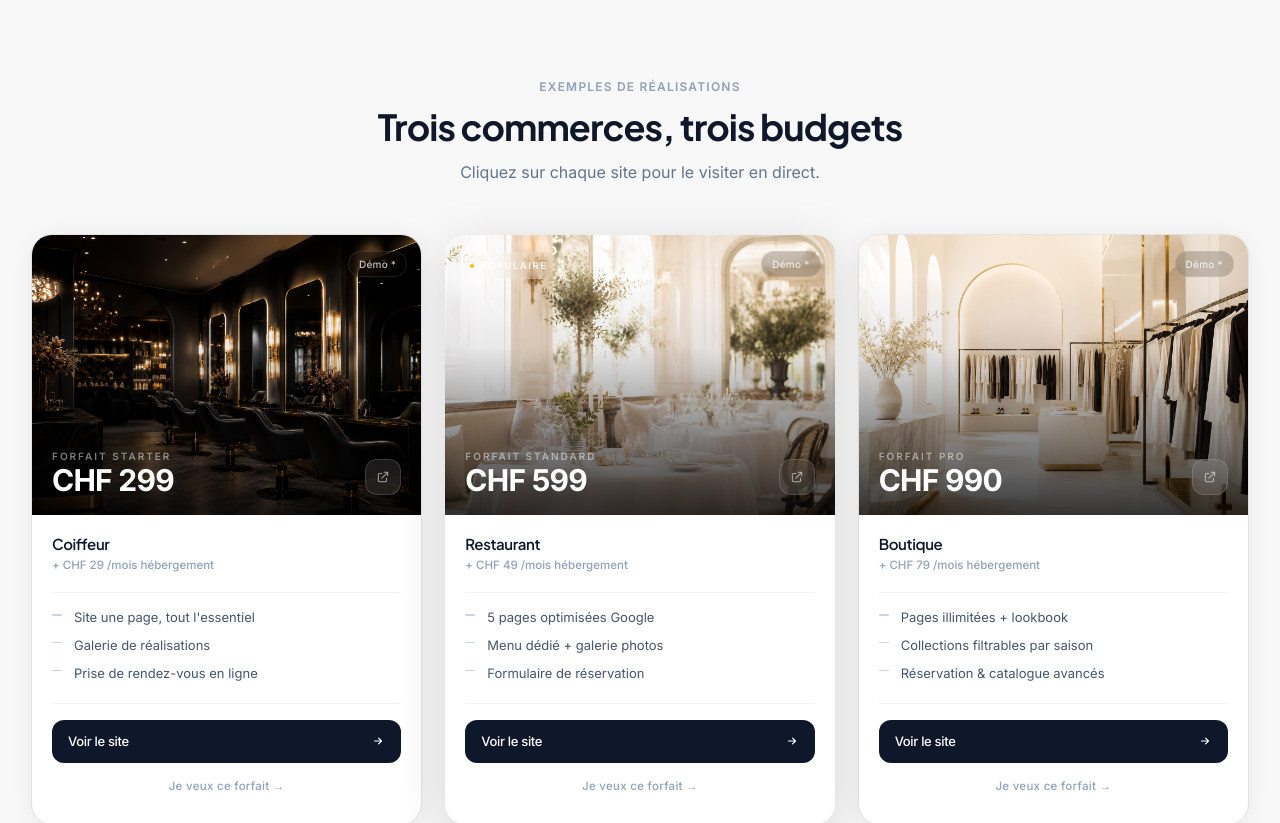
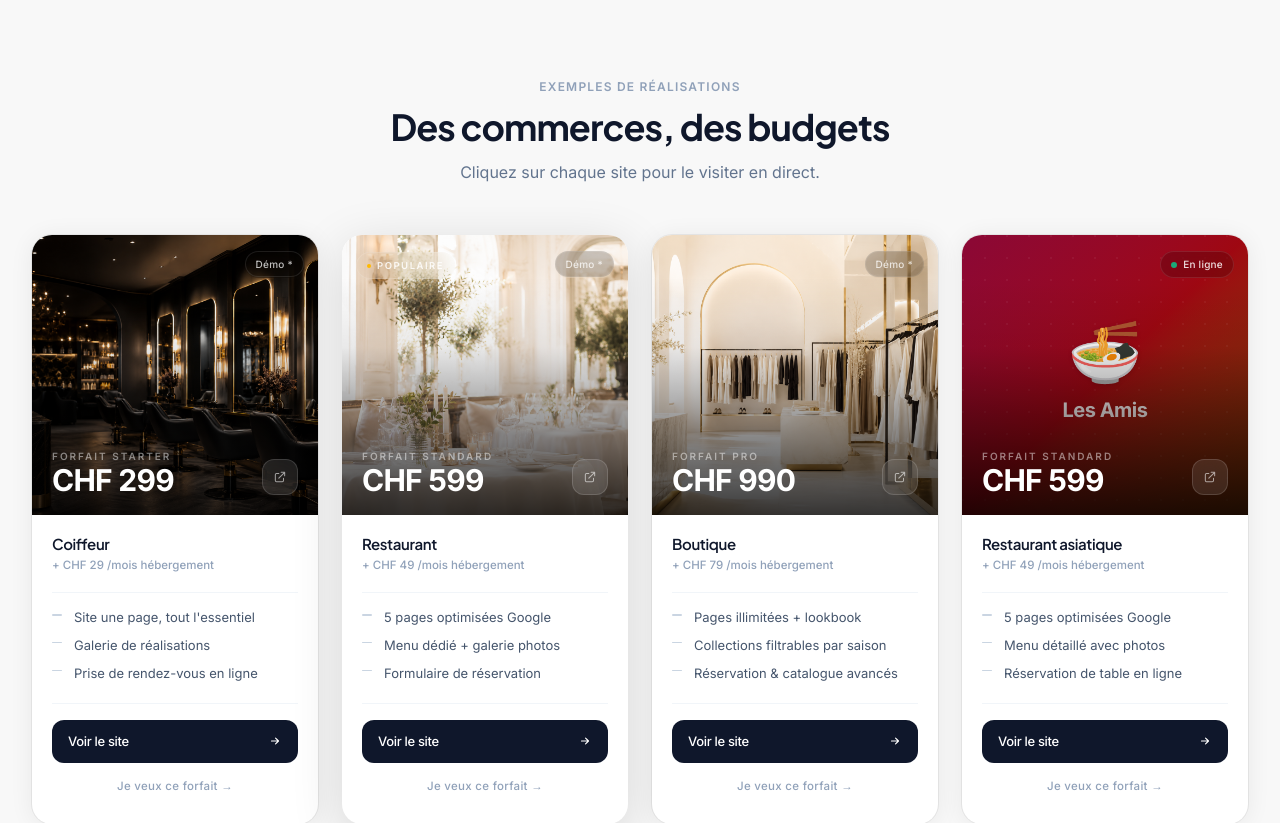
Before and after one commit to jordanrodriguez0204-cyber/atelierdigitalgeneve, a Next.js app: page /portfolio in a window 1280 px wide. Shown: the part 550-1373 px from the top of the page. Built offline with nearby package versions, Linux system fonts and the light colour scheme.

Commit message:
feat: ajoute Les Amis (restaurant asiatique) au portfolio

```diff
--- a/app/portfolio/page.tsx
+++ b/app/portfolio/page.tsx
@@ -10,7 +10,7 @@ export const metadata: Metadata = {
 };
 
 const stats = [
-  { value: '4', label: 'Sites livrés', sub: 'à Genève' },
+  { value: '5', label: 'Sites livrés', sub: 'à Genève' },
   { value: '7j', label: 'Délai moyen', sub: 'de livraison' },
   { value: '100%', label: 'Satisfaction', sub: 'garantie' },
 ];
@@ -81,7 +81,7 @@ export default function PortfolioPage() {
               Exemples de réalisations
             </p>
             <h2 className="text-3xl md:text-4xl font-bold text-slate-900 tracking-tight">
-              Trois commerces, trois budgets
+              Des commerces, des budgets
             </h2>
             <p className="text-slate-500 mt-3 max-w-lg mx-auto">
               Cliquez sur chaque site pour le visiter en direct.
--- a/components/Footer.tsx
+++ b/components/Footer.tsx
@@ -9,10 +9,11 @@ const navLinks = [
 ];
 
 const demos = [
-  { href: 'https://restaurant.atelierdigitalgeneve.ch', label: 'Restaurant · Standard' },
-  { href: 'https://coiffeur.atelierdigitalgeneve.ch',   label: 'Coiffeur · Starter' },
-  { href: 'https://boutique.atelierdigitalgeneve.ch',   label: 'Boutique · Pro' },
-  { href: 'https://cocina-de-chanyz.vercel.app',        label: 'Cocina de Chanyz · Sur mesure' },
+  { href: 'https://restaurant.atelierdigitalgeneve.ch',       label: 'Restaurant · Standard' },
+  { href: 'https://coiffeur.atelierdigitalgeneve.ch',         label: 'Coiffeur · Starter' },
+  { href: 'https://boutique.atelierdigitalgeneve.ch',         label: 'Boutique · Pro' },
+  { href: 'https://les-amis-asia-dinner-website.vercel.app',  label: 'Les Amis · Standard' },
+  { href: 'https://cocina-de-chanyz.vercel.app',              label: 'Cocina de Chanyz · Sur mesure' },
 ];
 
 export default function Footer() {
--- a/components/PortfolioCards.tsx
+++ b/components/PortfolioCards.tsx
@@ -75,6 +75,26 @@ const items = [
     isDemo: false,
     name: 'Cocina de Chanyz',
   },
+  {
+    id: 5,
+    category: 'commerce' as const,
+    type: 'Restaurant asiatique',
+    forfait: 'Standard',
+    price: 'CHF 599',
+    monthly: '49',
+    // Pas d'image carte pour l'instant — placeholder gradient + emoji.
+    image: '',
+    placeholder: { emoji: '🍜', gradient: 'from-rose-900 via-red-800 to-amber-900' },
+    demo: 'https://les-amis-asia-dinner-website.vercel.app',
+    bullets: [
+      '5 pages optimisées Google',
+      'Menu détaillé avec photos',
+      'Réservation de table en ligne',
+    ],
+    popular: false,
+    isDemo: false,
+    name: 'Les Amis',
+  },
 ];
 
 // Cards rendered in the main commerce grid (only the standard forfaits)
@@ -103,7 +123,7 @@ export default function PortfolioCards() {
   return (
     <>
     <motion.div
-      className="grid grid-cols-1 md:grid-cols-3 gap-5 lg:gap-6"
+      className="grid grid-cols-1 md:grid-cols-2 lg:grid-cols-4 gap-5 lg:gap-6"
       variants={containerVariants}
       initial="hidden"
       whileInView="visible"
@@ -125,7 +145,8 @@ export default function PortfolioCards() {
           {/* ── Image zone ── */}
           <div className="relative h-[280px] overflow-hidden">
 
-            {/* Photo */}
+            {/* Photo OU placeholder gradient si aucune image dispo */}
+            {item.image ? (
               <img
                 src={item.image}
                 alt={`Exemple site ${item.type}`}
@@ -133,6 +154,33 @@ export default function PortfolioCards() {
                            transition-transform duration-700 ease-[cubic-bezier(0.22,1,0.36,1)]
                            group-hover:scale-[1.04]"
               />
+            ) : (
+              <div
+                className={`absolute inset-0 flex flex-col items-center justify-center text-center px-6
+                            bg-gradient-to-br ${item.placeholder?.gradient ?? 'from-slate-700 via-slate-800 to-slate-900'}
+                            transition-transform duration-700 ease-[cubic-bezier(0.22,1,0.36,1)]
+                            group-hover:scale-[1.04]`}
+              >
+                {/* Subtle dot pattern overlay */}
+                <div
+                  className="absolute inset-0 opacity-[0.10]"
+                  style={{
+                    backgroundImage:
+                      'radial-gradient(circle at 1px 1px, rgba(255,255,255,0.5) 1px, transparent 0)',
+                    backgroundSize: '22px 22px',
+                  }}
+                  aria-hidden="true"
+                />
+                <span className="relative text-6xl mb-3 drop-shadow-sm">
+                  {item.placeholder?.emoji ?? '🌐'}
+                </span>
+                {item.name && (
+                  <p className="relative text-[20px] font-bold tracking-tight text-white/95">
+                    {item.name}
+                  </p>
+                )}
+              </div>
+            )}
 
             {/* Intelligent scrim — dark only where text sits, image stays visible above */}
             <div
--- a/components/Testimonials.tsx
+++ b/components/Testimonials.tsx
@@ -70,6 +70,13 @@ const demos = [
     name: 'Cocina de Chanyz',
     forfait: 'Sur mesure',
     href: 'https://cocina-de-chanyz.vercel.app',
+  },
+  {
+    emoji: '🍜',
+    type: 'Restaurant asiatique',
+    name: 'Les Amis',
+    forfait: 'Standard · CHF 599',
+    href: 'https://les-amis-asia-dinner-website.vercel.app',
   },
 ];
 
@@ -154,7 +161,7 @@ export default function Testimonials() {
         </motion.div>
 
         <motion.div
-          className="grid grid-cols-1 md:grid-cols-2 lg:grid-cols-4 gap-6 mb-10"
+          className="grid grid-cols-1 md:grid-cols-2 lg:grid-cols-3 gap-6 mb-10"
           variants={containerVariants}
           initial="hidden"
           whileInView="visible"
```
Lines whose indentation alone changed are shown as unchanged.
